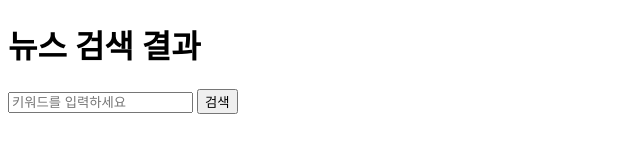
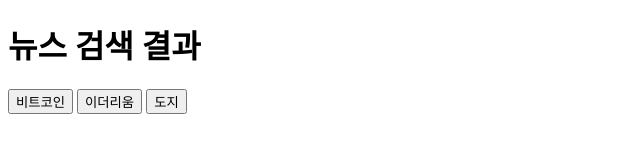
Before and after one commit to aqswdefr1234/news, a website: page public/index.html in a window 1280 px wide. Shown: the whole page, without its empty margins (0-640 px from the left). Drawn offline with Linux system fonts and the light colour scheme.

Commit message:
Update index.html

```diff
--- a/public/index.html
+++ b/public/index.html
@@ -7,18 +7,14 @@
 </head>
 <body>
     <h1>뉴스 검색 결과</h1>
-    <input type="text" id="keyword-input" placeholder="키워드를 입력하세요" />
-    <button onclick="fetchNews()">검색</button>
+    <button onclick="fetchNews('비트코인')">비트코인</button>
+    <button onclick="fetchNews('이더리움')">이더리움</button>
+    <button onclick="fetchNews('도지')">도지</button>
+
     <div id="news-container"></div>
 
     <script>
-        async function fetchNews() {
-            const keyword = document.getElementById("keyword-input").value;
-            if (!keyword) {
-                alert("키워드를 입력하세요.");
-                return;
-            }
-
+        async function fetchNews(keyword) {
             const response = await fetch(`/.netlify/functions/news?keyword=${keyword}`);
             const newsData = await response.json();
 
```
